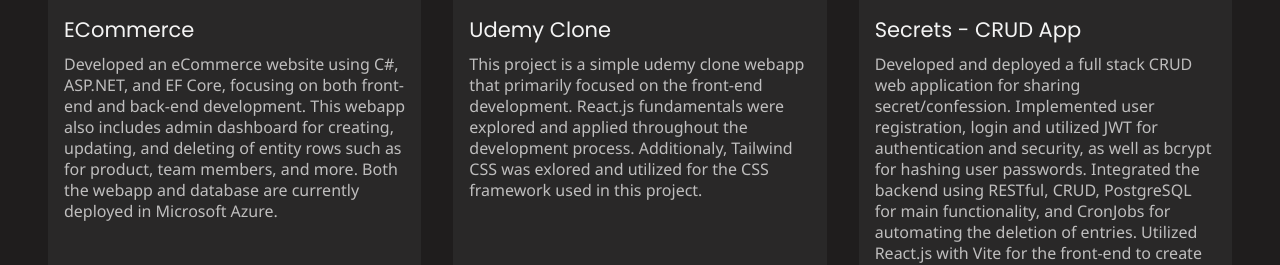
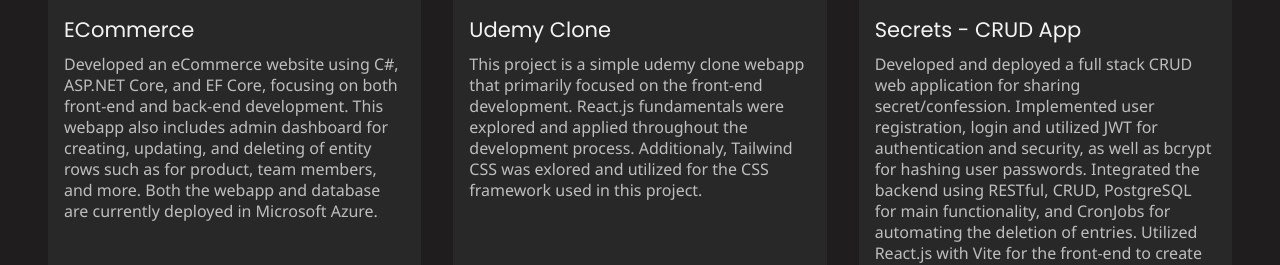
Before and after one commit to reinabrera/porfolio-react, a React (Vite) app: page / in a window 1280 px wide. Shown: the part 4802-5067 px from the top of the page. Built offline with nearby package versions, Linux system fonts and the light colour scheme; no server answers.

Commit message:
Updated text

```diff
--- a/src/components/Projects/Projects.jsx
+++ b/src/components/Projects/Projects.jsx
@@ -25,7 +25,7 @@
       name: "ECommerce",
       img: ecommerce,
       description:
-        "Developed an eCommerce website using C#, ASP.NET, and EF Core, focusing on both front-end and back-end development. This webapp also includes admin dashboard for creating, updating, and deleting of entity rows such as for product, team members, and more. Both the webapp and database are currently deployed in Microsoft Azure.",
+        "Developed an eCommerce website using C#, ASP.NET Core, and EF Core, focusing on both front-end and back-end development. This webapp also includes admin dashboard for creating, updating, and deleting of entity rows such as for product, team members, and more. Both the webapp and database are currently deployed in Microsoft Azure.",
       skills: [cs, dotnet, efcore, html,css, javascript, bootstrap],
       preview: "https://ecommerce220240812195745.azurewebsites.net/",
       code: "https://github.com/reinabrera/ECommerce",
--- a/src/components/Skills/Skills.jsx
+++ b/src/components/Skills/Skills.jsx
@@ -34,7 +34,7 @@
     { name: "React.js", img: react },
     { name: "Vite", img: vite},
     { name: "C#", img: cs},
-    { name: "ASP.NET", img: dotnet},
+    { name: "ASP.NET Core", img: dotnet},
     { name: "EF Core", img: efcore},
     { name: "WordPress", img: wp },
     { name: "TypeScript", img: typescript},
```
